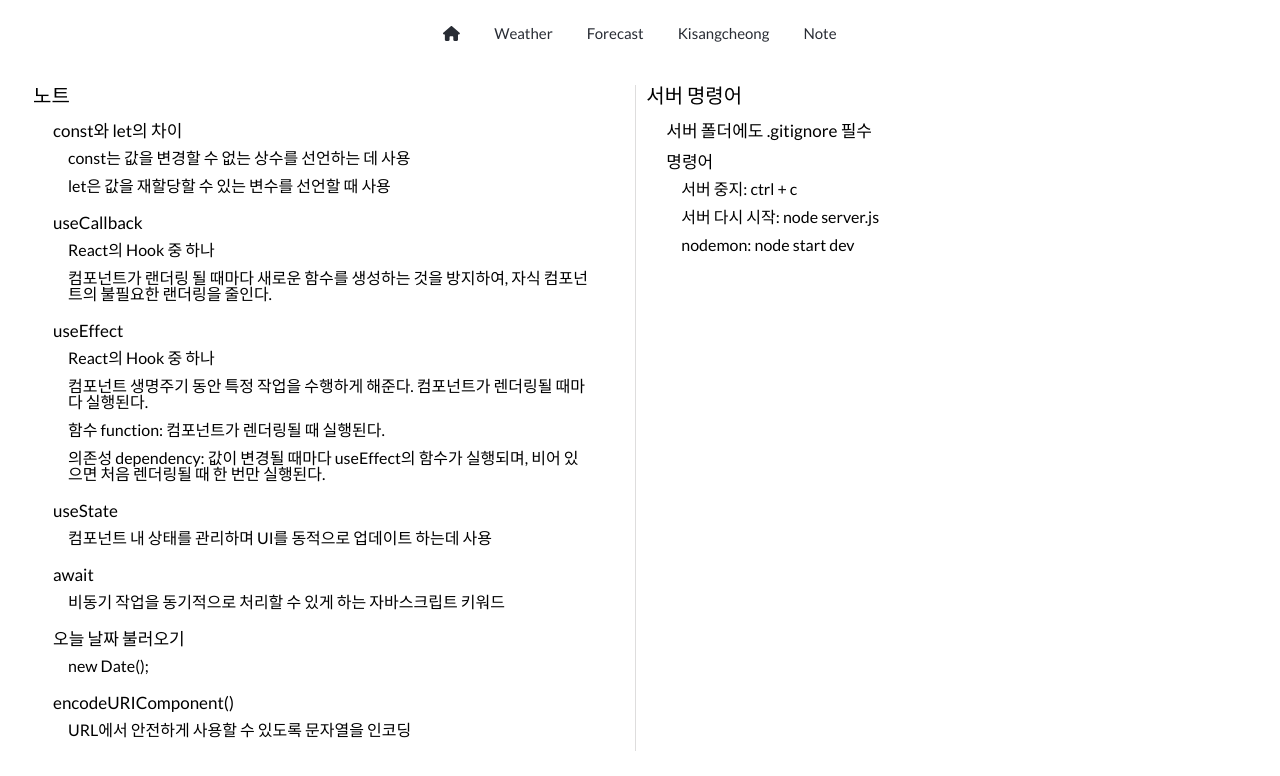
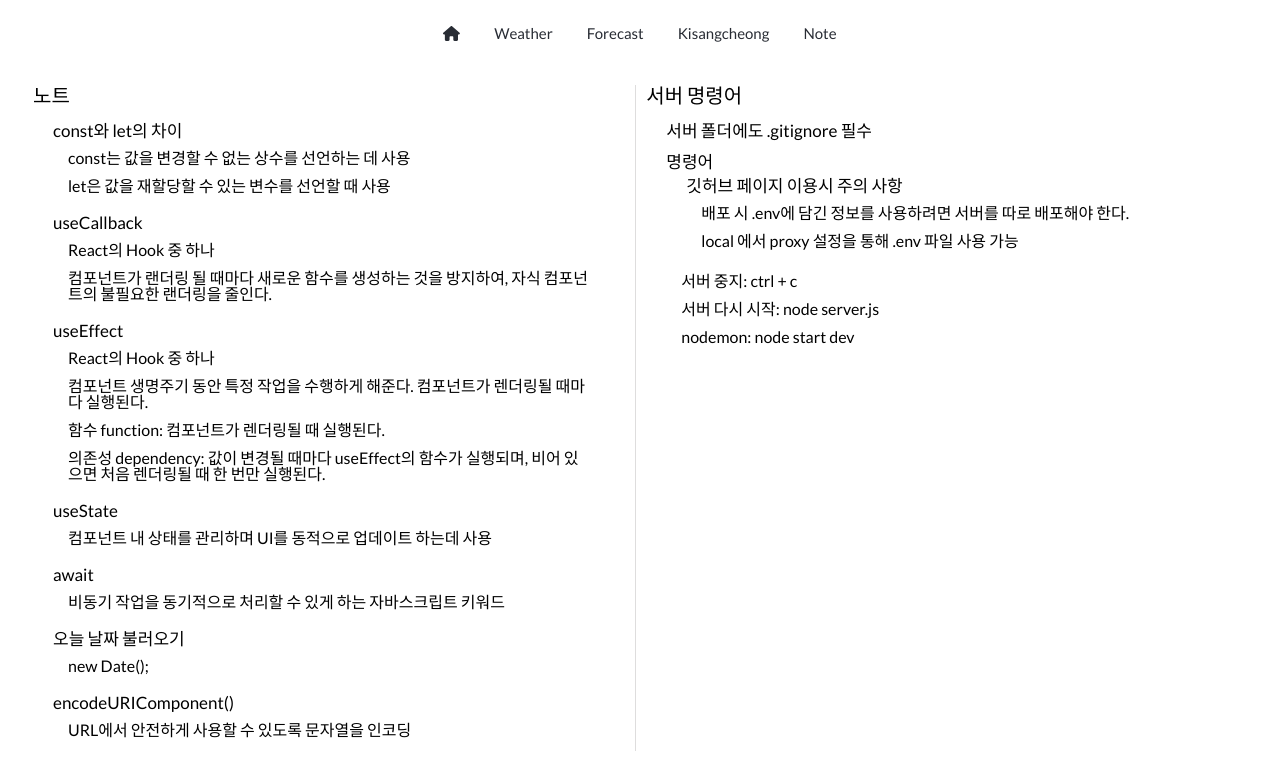
Before and after one commit to juyeong-yun/weather-app, a React (Create React App) app in the folder weather-app/: page /weather-app/study-note in a window 1280 px wide. Shown: the top 776 px of the page. Built offline with nearby package versions, Linux system fonts and the light colour scheme.

Commit message:
note 내용추가

```diff
--- a/weather-app/src/pages/Note.js
+++ b/weather-app/src/pages/Note.js
@@ -57,6 +57,12 @@ const Note = () => {
                     <ul>
                         <li>서버 폴더에도 .gitignore 필수</li>
                         <li> 명령어
+                        <li>깃허브 페이지 이용시 주의 사항
+                            <ol>
+                                <li>배포 시 .env에 담긴 정보를 사용하려면 서버를 따로 배포해야 한다.</li>
+                                <li>local 에서 proxy 설정을 통해 .env 파일 사용 가능</li>
+                            </ol>
+                        </li>
                             <ol>
                                 <li>서버 중지: <code>ctrl + c</code></li>
                                 <li>서버 다시 시작: <code>node server.js</code></li>
```
